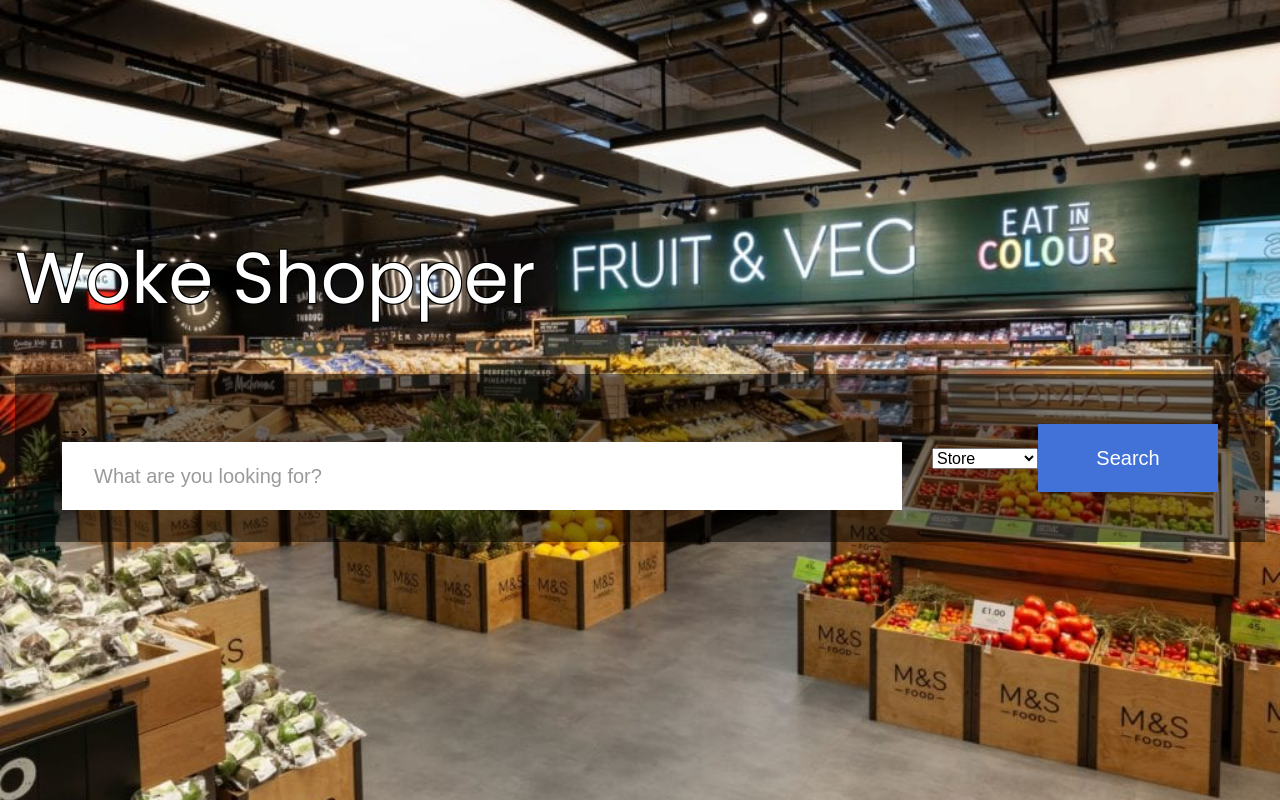
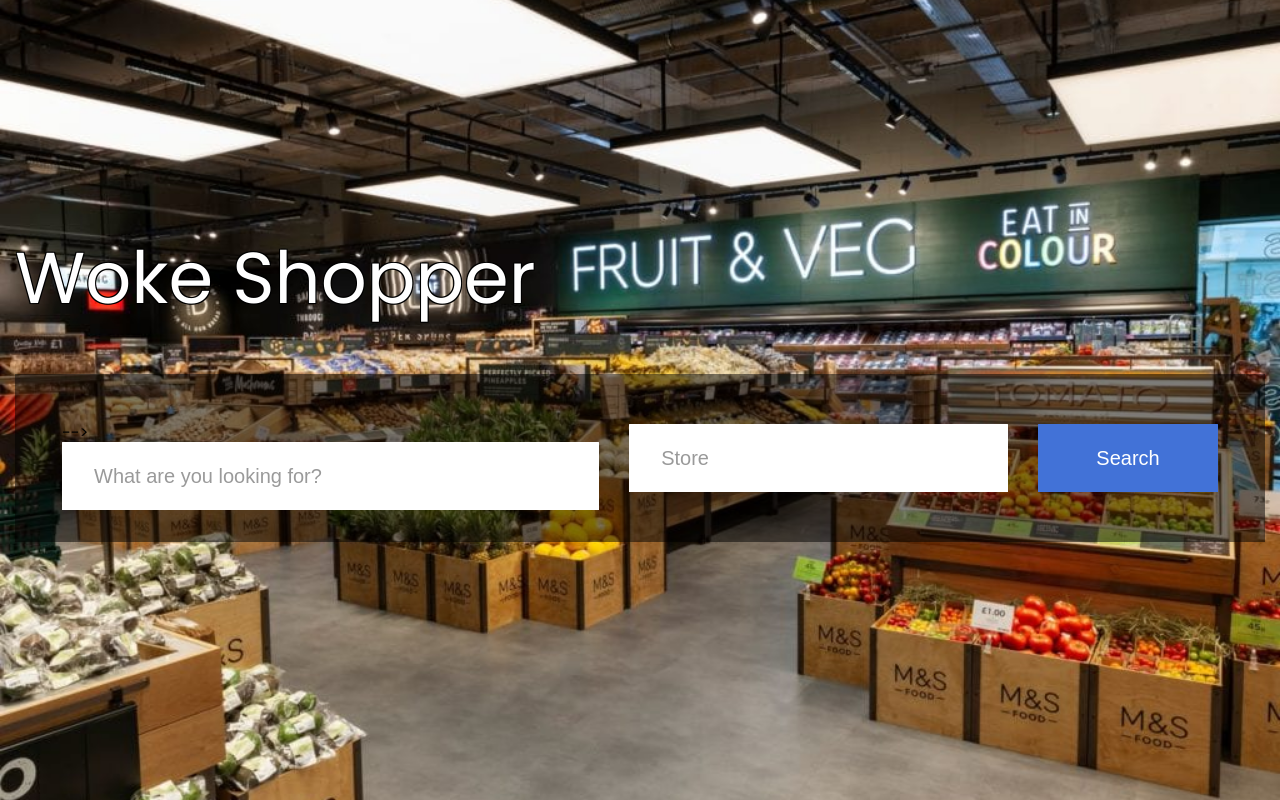
Before and after one commit to Woke-Shopper-EECS330/Woke-shopper, a website: page new_bootstrap_template/homepage.html in a window 1280 px wide. Drawn offline with Linux system fonts and the light colour scheme.

Commit message:
Update homepage.html

```diff
--- a/new_bootstrap_template/homepage.html
+++ b/new_bootstrap_template/homepage.html
@@ -17,15 +17,12 @@
           <div class="input-field first-wrap">-->
             <input id="search" type="text" placeholder="What are you looking for?" />
           </div>
-          <!--<div class="input-field second-wrap">
-            <input id="location" type="text" placeholder="Store">-->
-              <select name="stores" id="store-select">
-                <option valuez="">Store</option>
-                <option value="Jewel-Osco">Jewel-Osco</option>
-              </select>
-          <!--  </input>
+          <div class="input-field second-wrap">
+            <input id="location" type="text" placeholder="Store" />
 
-          </div>-->
+
+
+          </div>
           <div class="input-field third-wrap">
             <a href="index.html">
               <button class="btn-search"  type="button">Search</button>
```
